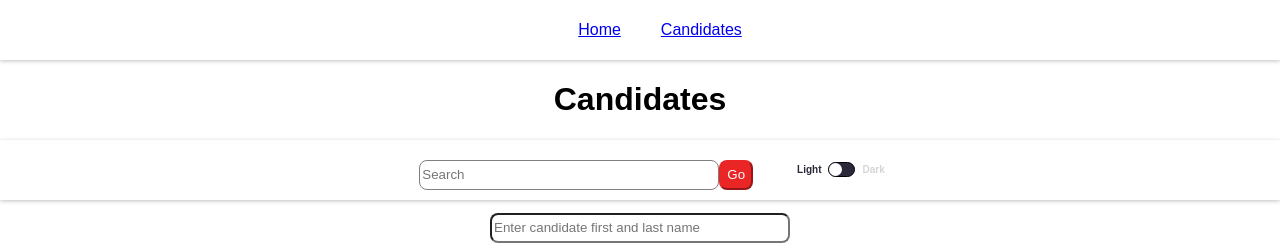
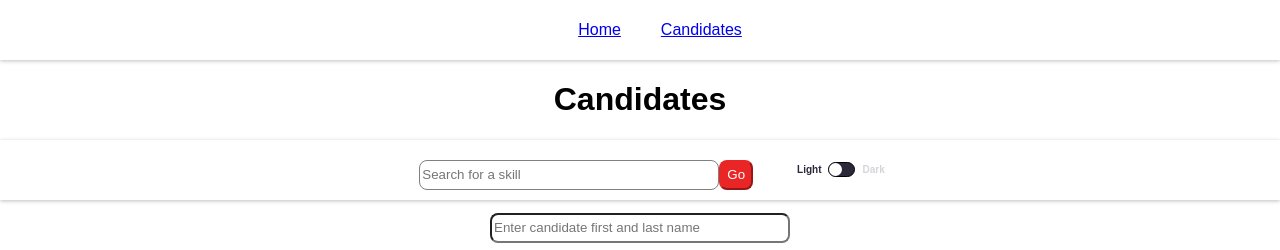
Before and after one commit to ralasmar/React---Candidates-App, a React (Create React App) app: page /candidates in a window 1280 px wide. Shown: the top 250 px of the page. Built offline with nearby package versions, Linux system fonts and the light colour scheme.

Commit message:
added search

```diff
--- a/src/CandidateRoutes.js
+++ b/src/CandidateRoutes.js
@@ -12,7 +12,7 @@ export function CandidateRoutes(){
         <Routes>
             <Route element={<CandidateLayout />}>
                 <Route index element={<CandidateList />} />
-                <Route path="/candidate/:id" element={<CandidateCard />} />
+                <Route path=":id" element={<CandidateCard />} />
             </Route>
         </Routes>
         </>
--- a/src/components/CandidateCard.js
+++ b/src/components/CandidateCard.js
@@ -1,4 +1,5 @@
-import { Link } from "react-router-dom"
+import { Link, Route, Routes } from "react-router-dom"
+import { CandidateLayout } from "../CandidateLayout"
 
 export function CandidateCard({id, name, location, bio, skills, expertise, deleteCandidate}){
 
@@ -18,6 +19,9 @@ export function CandidateCard({id, name, location, bio, skills, expertise, delet
                 Level: {expertise}
             </div>
             </Link>
+            <Routes>
+                <Route path="/candidates/*" element={<CandidateLayout />}/>
+            </Routes>
 
             <button onClick={() =>deleteCandidate(id)} className="btn btn-danger">Delete</button>
         </section>
--- a/src/components/Searchbar.js
+++ b/src/components/Searchbar.js
@@ -1,5 +1,5 @@
 import React, { useState } from 'react';
-//import { Card } from "./Card"
+import { CandidateCard } from "./CandidateCard"
 
 export function Searchbar(props){
   const [query, setQuery] = useState("");
@@ -10,11 +10,11 @@ export function Searchbar(props){
     let results = [];
 
 
-     const items = JSON.parse(localStorage.getItem("CARDS"))
+     const items = JSON.parse(localStorage.getItem("CANDIDATES"))
      console.log(items)
 
     for(let i=0; i < items.length; i++){
-      if (items[i] && items[i].name && items[i].name.city.toLowerCase().includes(query.toLowerCase())){
+      if (items[i] && items[i].name && items[i].name.skills.toLowerCase().includes(query.toLowerCase())){
         console.log("HELLLO??")
         results.push(items[i]);
       }
@@ -33,7 +33,7 @@ export function Searchbar(props){
         onChange={(e) => {setQuery(e.target.value);
         console.log("Input value:", e.target.value);
         }}
-        placeholder='Search'/>
+        placeholder='Search for a skill'/>
       <button
         className="search-btn"
         type="submit"
--- a/src/pages/Candidates.js
+++ b/src/pages/Candidates.js
@@ -6,7 +6,7 @@ import { CandidateList } from '../components/CandidateList'
 import { CandidateRoutes } from '../CandidateRoutes'
 import { CandidateLayout } from '../CandidateLayout'
 
-export function Candidates(){
+export function Candidates(props){
     const [darkMode, setDarkMode] = React.useState(false)
 
     function toggleDarkMode(){
@@ -46,7 +46,7 @@ export function Candidates(){
     return (
         <>
             <h1 className="candidates-heading">Candidates</h1>
-            <Navbar darkMode={darkMode} toggleDarkMode={toggleDarkMode} />
+            <Navbar darkMode={darkMode} toggleDarkMode={toggleDarkMode} onSearchResults={setCandidates} />
             <CandidateForm onSubmit={addCandidate} darkMode={darkMode}/>
             <CandidateList candidates={candidates} deleteCandidate={deleteCandidate} darkMode={darkMode} />
 
--- a/src/style.css
+++ b/src/style.css
@@ -95,7 +95,8 @@ form.dark{
     align-items: center;
     background-color: white;
     border: solid red 4px;
-    min-height: 60px;
+    height: 200px;
+    width: 400px;
     margin: 20px;
     margin-bottom: 5px;
     border-radius: 20px;
@@ -129,7 +130,7 @@ form.dark{
     width: 100%;
     padding: 10px;
     color: white;
-    border-radius: 10px;
+    border-radius: 10px;;
 }
 
 .btn-danger {
```
